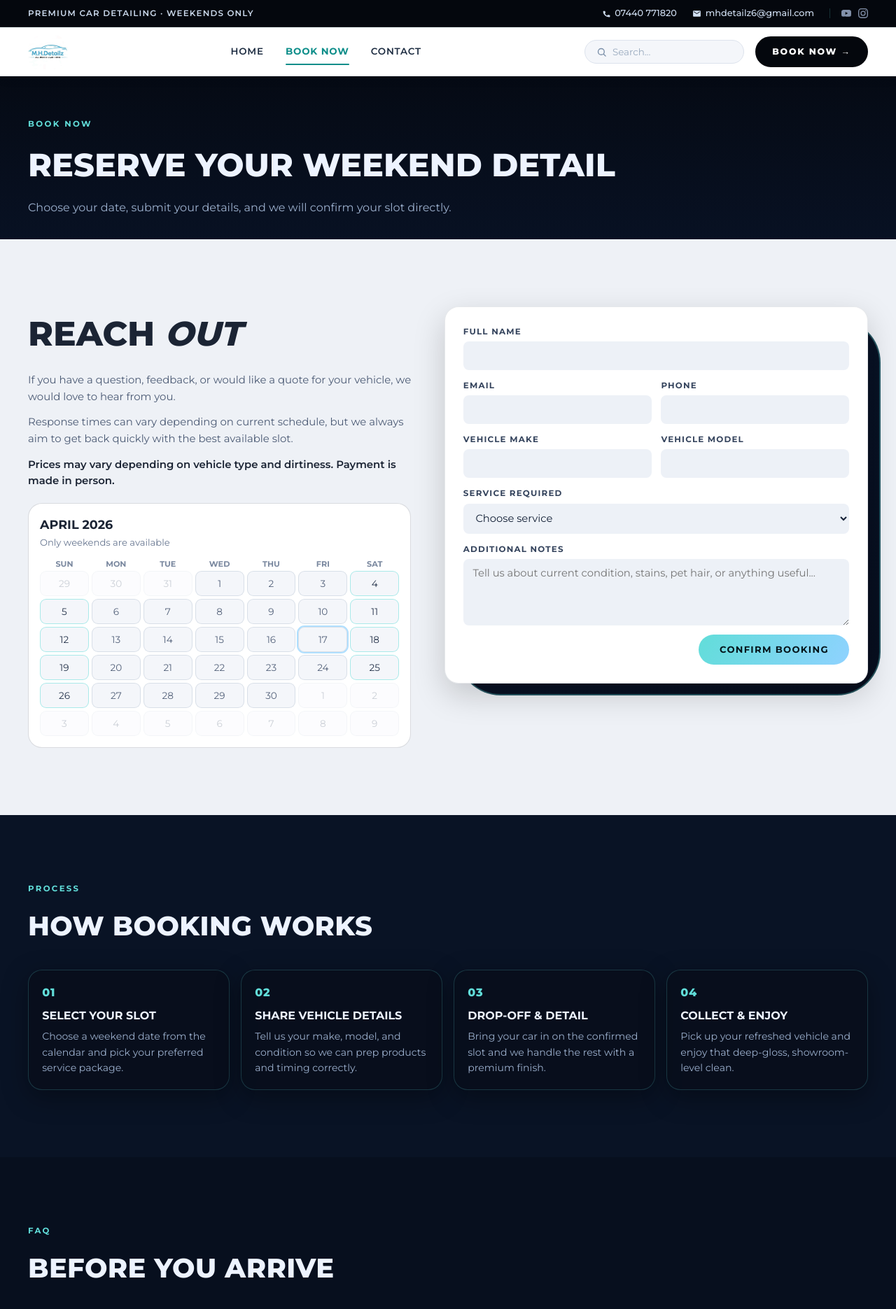
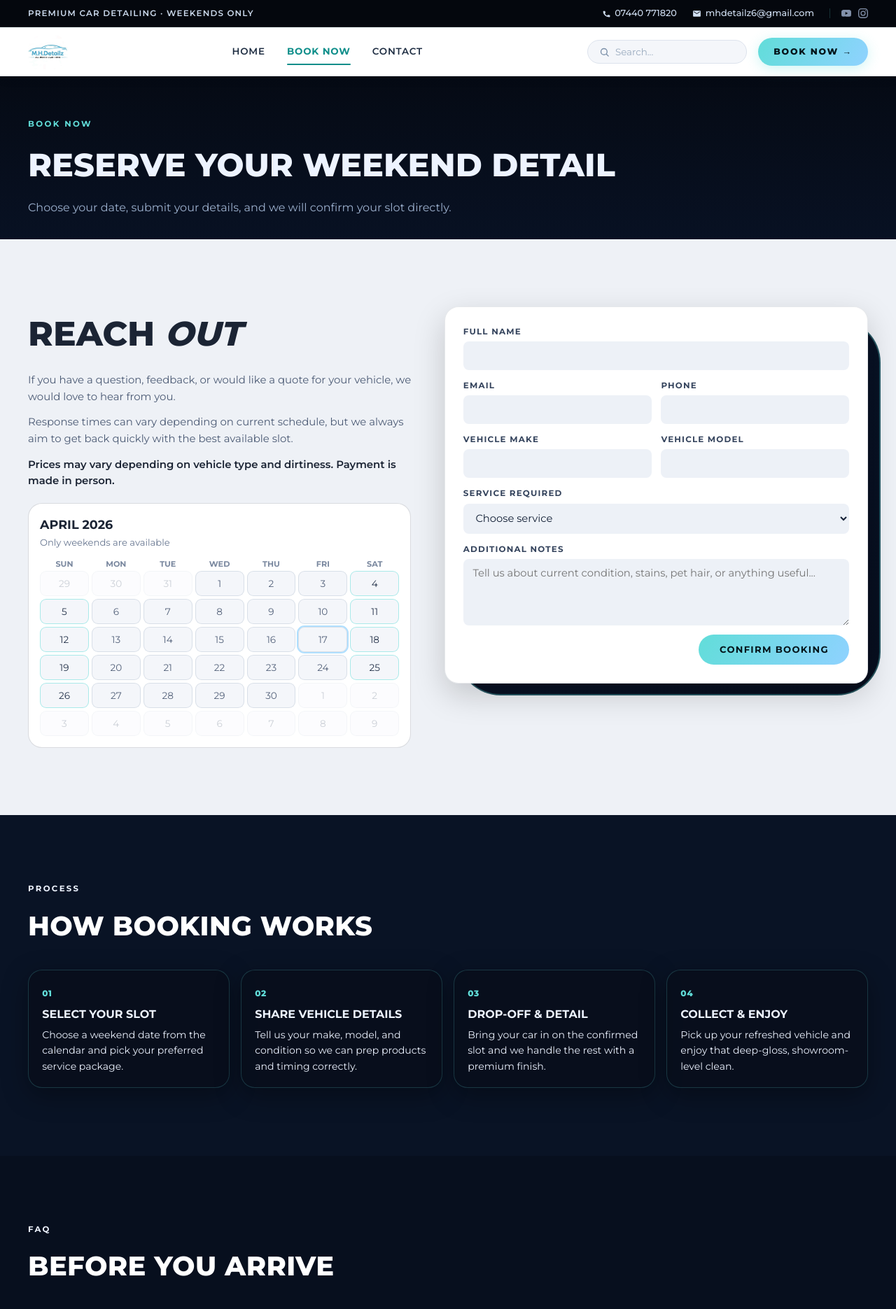
Before and after one commit to agrinaitweltd/lv1, a Next.js app in the folder Projects/MH/: page /book-now in a window 1280 px wide. Shown: the top 1871 px of the page at 70% size. Built offline with nearby package versions, Linux system fonts and the light colour scheme.

Commit message:
Fix nav-cta visibility, white text on dark sections, expand card/button animations

```diff
--- a/Projects/MH/src/app/globals.css
+++ b/Projects/MH/src/app/globals.css
@@ -94,11 +94,23 @@ button, input, textarea, select { font-family: inherit; }
   text-transform: uppercase;
   color: #04151b;
   background: linear-gradient(120deg, var(--accent) 0%, var(--accent-2) 100%);
-  transition: transform 0.22s ease, box-shadow 0.22s ease;
+  transition: transform 0.22s ease, box-shadow 0.22s ease, filter 0.22s ease;
+  position: relative;
+  overflow: hidden;
 }
+.btn-primary::after {
+  content: "";
+  position: absolute;
+  inset: 0;
+  background: linear-gradient(120deg, transparent 30%, rgba(255,255,255,0.22) 50%, transparent 70%);
+  transform: translateX(-100%);
+  transition: transform 0.55s ease;
+}
+.btn-primary:hover::after { transform: translateX(100%); }
 .btn-primary:hover {
   transform: translateY(-3px);
-  box-shadow: 0 12px 30px rgba(97, 221, 217, 0.32);
+  box-shadow: 0 14px 36px rgba(97, 221, 217, 0.38);
+  filter: brightness(1.07);
 }
 .btn-ghost {
   display: inline-flex;
@@ -137,6 +149,9 @@ button, input, textarea, select { font-family: inherit; }
 .reveal-up { animation: revealUp 0.75s cubic-bezier(.2,.7,.2,1) both; }
 .slide-in-left { animation: slideInLeft 0.85s cubic-bezier(.2,.7,.2,1) both; }
 .slide-in-right { animation: slideInRight 0.85s cubic-bezier(.2,.7,.2,1) both; }
+.scale-in { animation: scaleIn 0.6s cubic-bezier(.2,.8,.3,1) both; }
+.flip-in { animation: flipIn 0.7s cubic-bezier(.2,.8,.3,1) both; }
+.slide-down { animation: slideDown 0.3s cubic-bezier(.2,.8,.3,1) both; }
 @keyframes fadeInUp {
   from { opacity: 0; transform: translateY(28px); }
   to { opacity: 1; transform: translateY(0); }
@@ -152,6 +167,26 @@ button, input, textarea, select { font-family: inherit; }
 @keyframes slideInRight {
   from { opacity: 0; transform: translateX(40px); }
   to { opacity: 1; transform: translateX(0); }
+}
+@keyframes scaleIn {
+  from { opacity: 0; transform: scale(0.88); }
+  to { opacity: 1; transform: scale(1); }
+}
+@keyframes flipIn {
+  from { opacity: 0; transform: rotateX(-20deg) translateY(20px); }
+  to { opacity: 1; transform: rotateX(0) translateY(0); }
+}
+@keyframes slideDown {
+  from { opacity: 0; transform: translateY(-12px); }
+  to { opacity: 1; transform: translateY(0); }
+}
+@keyframes glowPulse {
+  0%, 100% { box-shadow: 0 0 0 0 rgba(97, 221, 217, 0.0); }
+  50% { box-shadow: 0 0 22px 6px rgba(97, 221, 217, 0.28); }
+}
+@keyframes borderGlow {
+  0%, 100% { border-color: rgba(97, 221, 217, 0.22); }
+  50% { border-color: rgba(97, 221, 217, 0.7); }
 }
 @keyframes pulse {
   0%, 100% { transform: scale(1); }
@@ -176,6 +211,10 @@ button, input, textarea, select { font-family: inherit; }
 @keyframes countUp {
   from { opacity: 0; transform: scale(0.8); }
   to { opacity: 1; transform: scale(1); }
+}
+@keyframes accentSlide {
+  from { transform: scaleX(0); opacity: 0; }
+  to { transform: scaleX(1); opacity: 1; }
 }
 
 /* Logo image */
@@ -394,23 +433,23 @@ button, input, textarea, select { font-family: inherit; }
   gap: 0.3rem;
   padding: 0.65rem 1.4rem;
   border-radius: var(--r-btn);
-  background: var(--bg);
-  color: #ffffff;
+  background: linear-gradient(120deg, var(--accent) 0%, var(--accent-2) 100%);
+  color: #04151b;
   font-family: var(--font-heading), sans-serif;
   font-size: 0.78rem;
-  font-weight: 800;
+  font-weight: 900;
   letter-spacing: 0.14em;
   text-transform: uppercase;
   white-space: nowrap;
-  border: 2px solid var(--bg);
+  border: 0;
   flex-shrink: 0;
-  transition: background 0.22s ease, border-color 0.22s ease, transform 0.22s ease, box-shadow 0.22s ease;
+  box-shadow: 0 4px 18px rgba(97, 221, 217, 0.3);
+  transition: transform 0.22s ease, box-shadow 0.22s ease, filter 0.22s ease;
 }
 .nav-cta:hover {
-  background: var(--accent-dark);
-  border-color: var(--accent-dark);
   transform: translateY(-2px);
-  box-shadow: 0 8px 22px rgba(14, 142, 138, 0.35);
+  box-shadow: 0 10px 28px rgba(97, 221, 217, 0.45);
+  filter: brightness(1.08);
 }
 
 /* Hamburger — shown on mobile, pre-scroll */
@@ -471,7 +510,7 @@ button, input, textarea, select { font-family: inherit; }
   min-width: 180px;
   overflow: hidden;
   z-index: 99;
-  animation: fadeInUp 0.18s ease both;
+  animation: slideDown 0.22s cubic-bezier(.2,.8,.3,1) both;
 }
 .nav-drawer a {
   padding: 0.85rem 1.2rem;
@@ -573,10 +612,18 @@ button, input, textarea, select { font-family: inherit; }
   background: rgba(8, 14, 26, 0.78);
   padding: 1rem;
   text-align: center;
-  animation: countUp 0.6s cubic-bezier(.2,.7,.2,1) both;
-  transition: transform 0.24s ease, border-color 0.24s ease;
+  animation: scaleIn 0.6s cubic-bezier(.2,.7,.2,1) both;
+  transition: transform 0.24s ease, border-color 0.24s ease, box-shadow 0.24s ease;
 }
-.trust-card:hover { transform: translateY(-4px); border-color: rgba(97, 221, 217, 0.5); }
+.trust-card:nth-child(1) { animation-delay: 0ms; }
+.trust-card:nth-child(2) { animation-delay: 80ms; }
+.trust-card:nth-child(3) { animation-delay: 160ms; }
+.trust-card:nth-child(4) { animation-delay: 240ms; }
+.trust-card:hover {
+  transform: translateY(-6px) scale(1.02);
+  border-color: rgba(97, 221, 217, 0.6);
+  box-shadow: 0 0 24px rgba(97, 221, 217, 0.18);
+}
 .trust-card h3 {
   font-size: 1.5rem;
   color: var(--accent);
@@ -697,13 +744,14 @@ button, input, textarea, select { font-family: inherit; }
   letter-spacing: 0.1em;
   text-transform: uppercase;
   cursor: pointer;
-  transition: color 0.2s ease, background 0.2s ease;
+  transition: color 0.22s ease, background 0.22s ease, border-color 0.22s ease, transform 0.22s ease;
 }
-.service-tab:hover { color: var(--text); }
+.service-tab:hover { color: var(--text); transform: translateX(3px); }
 .service-tab.active {
   color: var(--accent);
   border-left-color: var(--accent);
   background: rgba(97, 221, 217, 0.09);
+  transform: translateX(4px);
 }
 .service-panel {
   padding: 2rem 2.3rem;
@@ -768,7 +816,10 @@ button, input, textarea, select { font-family: inherit; }
 }
 
 .process-home { background: #0a1322; }
-.process-home .section-head h2 { color: var(--text); }
+.process-home .section-head h2 { color: #ffffff; }
+.process-home p,
+.process-home h3,
+.process-home h4 { color: #edf3ff; }
 .process-grid {
   display: grid;
   grid-template-columns: repeat(4, 1fr);
@@ -780,9 +831,18 @@ button, input, textarea, select { font-family: inherit; }
   border-radius: 20px;
   padding: 1.2rem;
   box-shadow: var(--shadow-card);
-  transition: transform 0.24s ease, border-color 0.24s ease;
+  animation: flipIn 0.7s cubic-bezier(.2,.8,.3,1) both;
+  transition: transform 0.28s ease, border-color 0.28s ease, box-shadow 0.28s ease;
 }
-.process-card:hover { transform: translateY(-6px); border-color: rgba(97, 221, 217, 0.5); }
+.process-card:nth-child(1) { animation-delay: 0ms; }
+.process-card:nth-child(2) { animation-delay: 100ms; }
+.process-card:nth-child(3) { animation-delay: 200ms; }
+.process-card:nth-child(4) { animation-delay: 300ms; }
+.process-card:hover {
+  transform: translateY(-8px) scale(1.02);
+  border-color: rgba(97, 221, 217, 0.6);
+  box-shadow: 0 20px 50px rgba(0,0,0,0.4), 0 0 20px rgba(97, 221, 217, 0.15);
+}
 .process-index {
   display: inline-block;
   color: var(--accent);
@@ -790,9 +850,11 @@ button, input, textarea, select { font-family: inherit; }
   font-weight: 800;
   letter-spacing: 0.06em;
   margin-bottom: 0.45rem;
+  font-size: 0.75rem;
+  text-transform: uppercase;
 }
-.process-card h3 { font-size: 1rem; margin-bottom: 0.35rem; color: var(--text); text-transform: uppercase; }
-.process-card p { font-size: 0.88rem; color: var(--text-soft); }
+.process-card h3 { font-size: 1rem; margin-bottom: 0.35rem; color: #ffffff; text-transform: uppercase; }
+.process-card p { font-size: 0.88rem; color: #9cb0cd; }
 
 .gallery {
   background: var(--bg-light);
@@ -861,10 +923,14 @@ button, input, textarea, select { font-family: inherit; }
   border-radius: 22px;
   padding: 1.6rem;
   box-shadow: 0 8px 28px rgba(0, 0, 0, 0.1);
-  transition: transform 0.24s ease, box-shadow 0.24s ease;
+  transition: transform 0.3s ease, box-shadow 0.3s ease, border-color 0.3s ease;
   border: 1px solid rgba(14, 142, 138, 0.12);
 }
-.testi-card:hover { transform: translateY(-6px); box-shadow: 0 16px 40px rgba(0,0,0,0.16); }
+.testi-card:hover {
+  transform: translateY(-8px) scale(1.015);
+  box-shadow: 0 20px 50px rgba(0,0,0,0.18), 0 0 0 2px rgba(14, 142, 138, 0.2);
+  border-color: rgba(14, 142, 138, 0.4);
+}
 .testi-quote {
   font-family: Georgia, serif;
   font-size: 2.8rem;
@@ -1112,10 +1178,20 @@ button, input, textarea, select { font-family: inherit; }
 }
 .booking-process .section-head h2,
 .booking-faq .section-head h2 {
-  color: var(--text);
+  color: #ffffff;
+}
+.booking-process p,
+.booking-process h3,
+.booking-process h4 {
+  color: #edf3ff;
 }
 .booking-faq {
   background: #070f1e;
+}
+.booking-faq p,
+.booking-faq h3,
+.booking-faq h4 {
+  color: #edf3ff;
 }
 .faq-grid {
   display: grid;
@@ -1127,14 +1203,24 @@ button, input, textarea, select { font-family: inherit; }
   border: 1px solid rgba(97, 221, 217, 0.22);
   background: rgba(8, 14, 26, 0.78);
   padding: 1.1rem;
+  animation: fadeInUp 0.7s cubic-bezier(.2,.8,.3,1) both;
+  transition: transform 0.28s ease, border-color 0.28s ease, box-shadow 0.28s ease;
+}
+.faq-card:nth-child(1) { animation-delay: 0ms; }
+.faq-card:nth-child(2) { animation-delay: 100ms; }
+.faq-card:nth-child(3) { animation-delay: 200ms; }
+.faq-card:hover {
+  transform: translateY(-5px);
+  border-color: rgba(97, 221, 217, 0.5);
+  box-shadow: 0 12px 34px rgba(0,0,0,0.35), 0 0 16px rgba(97, 221, 217, 0.1);
 }
 .faq-card h3 {
-  color: var(--text);
+  color: #ffffff;
   font-size: 1rem;
   margin-bottom: 0.35rem;
 }
 .faq-card p {
-  color: var(--text-soft);
+  color: #9cb0cd;
   font-size: 0.88rem;
 }
 
```
